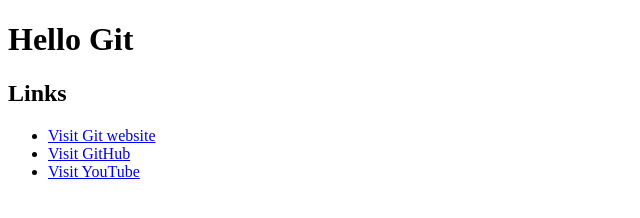
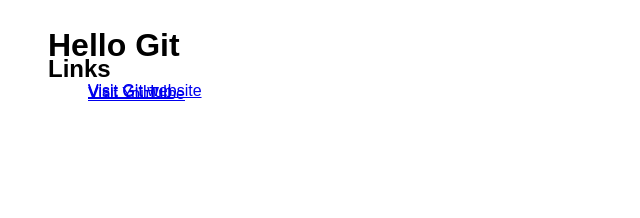
Before and after one commit to CJuraislit/Hello-Git, a plain HTML site: page index.html in a window 1280 px wide. Shown: the whole page, without its empty margins (0-640 px from the left). Drawn offline with Linux system fonts and the light colour scheme.

Commit message:
Add styles

```diff
--- a/index.html
+++ b/index.html
@@ -3,6 +3,7 @@
 <head>
     <meta charset="UTF-8">
     <meta name="viewport" content="width=device-width, initial-scale=1.0">
+    <link rel="stylesheet" href="./main.css">
     <title>Document</title>
 </head>
 <body>
--- /dev/null
+++ b/main.css
@@ -0,0 +1,11 @@
+body{
+    font-family: sans-serif;
+    font-size: 16px;
+    line-height: 1.5px;
+    margin: 0;
+    padding: 24px 48px;
+}
+
+li{
+    list-style: none;
+}
```
